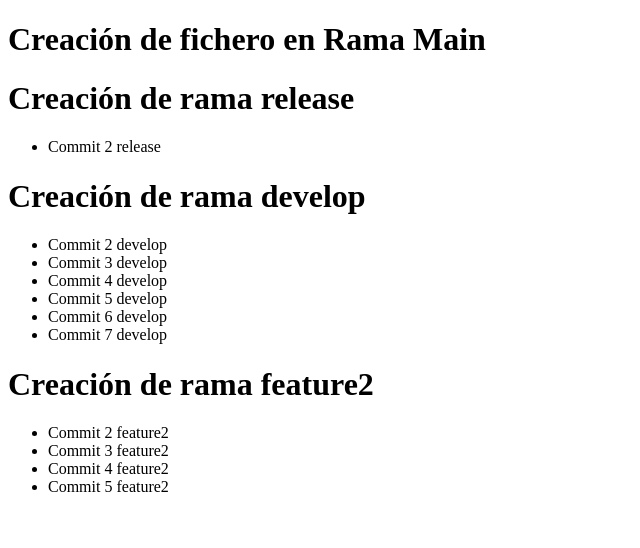
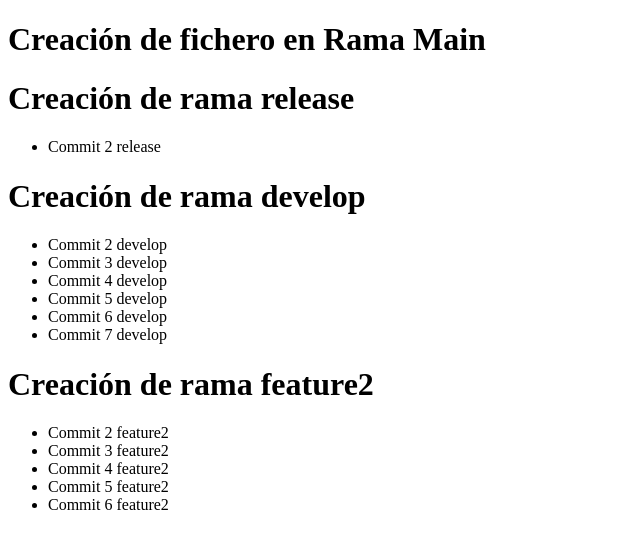
Before and after one commit to pabloGRC90/UT2-Git_PGG4, a plain HTML site: page public/index.html in a window 1280 px wide. Shown: the whole page, without its empty margins (0-640 px from the left). Drawn offline with Linux system fonts and the light colour scheme.

Commit message:
Commit 6 feature2

```diff
--- a/public/index.html
+++ b/public/index.html
@@ -31,6 +31,7 @@
         <li>Commit 3 feature2</li>
         <li>Commit 4 feature2</li>
         <li>Commit 5 feature2</li>
+        <li>Commit 6 feature2</li>
     </ul>
 
 </body>
```
